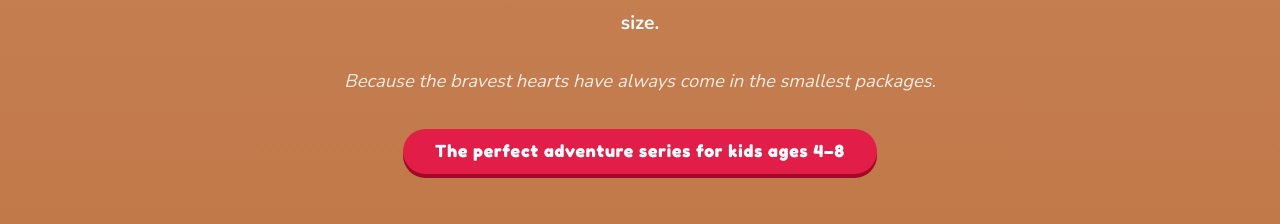
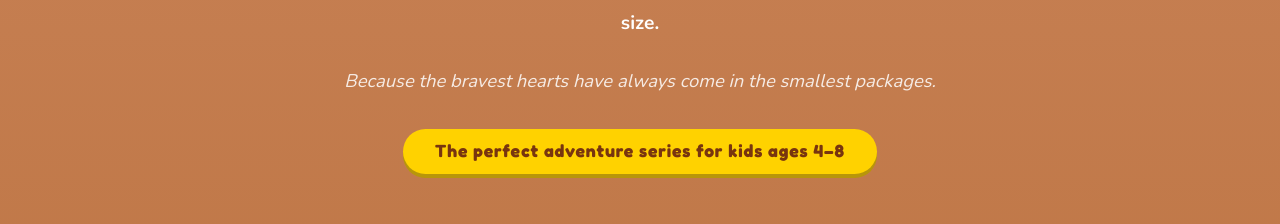
Before and after one commit to michelecameron21-art/Frankie-Henry-Website, a React (Vite) app: page / in a window 1280 px wide. Shown: the part 3180-3404 px from the top of the page. Built offline with nearby package versions, Linux system fonts and the light colour scheme.

Commit message:
Change age badge from pink to brand yellow
Co-Authored-By: Claude Sonnet 4.6 <noreply@anthropic.com>

```diff
--- a/src/components/MeetTheBrothers.jsx
+++ b/src/components/MeetTheBrothers.jsx
@@ -42,10 +42,10 @@ export default function MeetTheBrothers() {
 
                         {/* Age badge */}
                         <div style={{
-                            display: 'inline-block', background: '#E11D48', color: 'white',
+                            display: 'inline-block', background: '#FFD200', color: '#78350F',
                             borderRadius: '9999px', padding: '0.6rem 2rem',
                             fontSize: '1.1rem', fontWeight: '800', fontFamily: 'Fredoka, sans-serif',
-                            letterSpacing: '0.05em', boxShadow: '0 4px 0 #9f0a25'
+                            letterSpacing: '0.05em', boxShadow: '0 4px 0 #B8960A'
                         }}>
                             The perfect adventure series for kids ages 4–8
                         </div>
```
